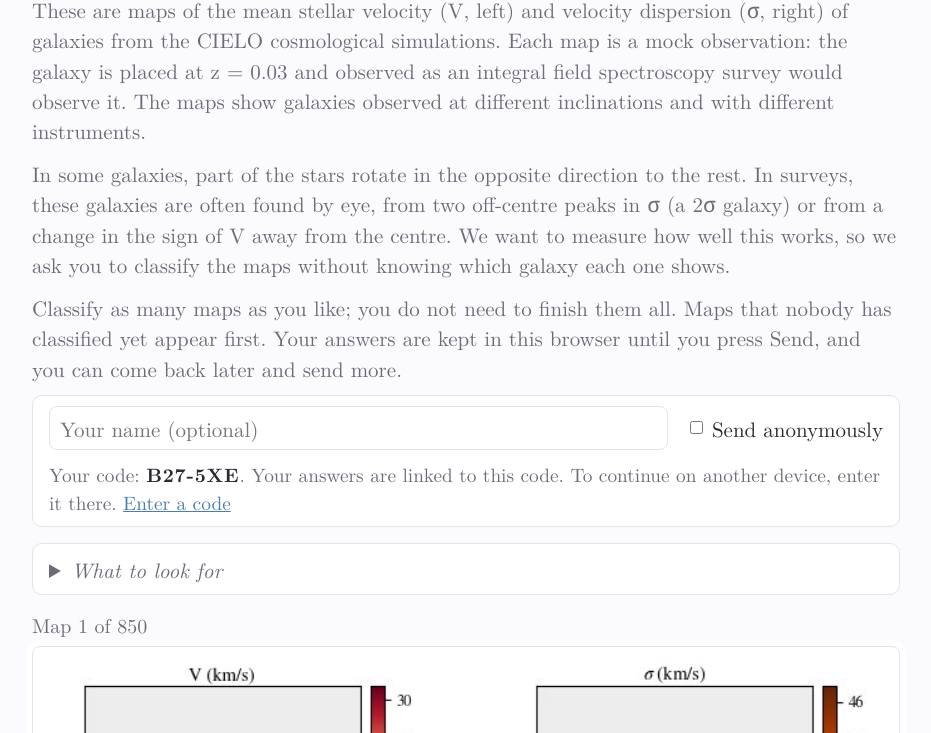
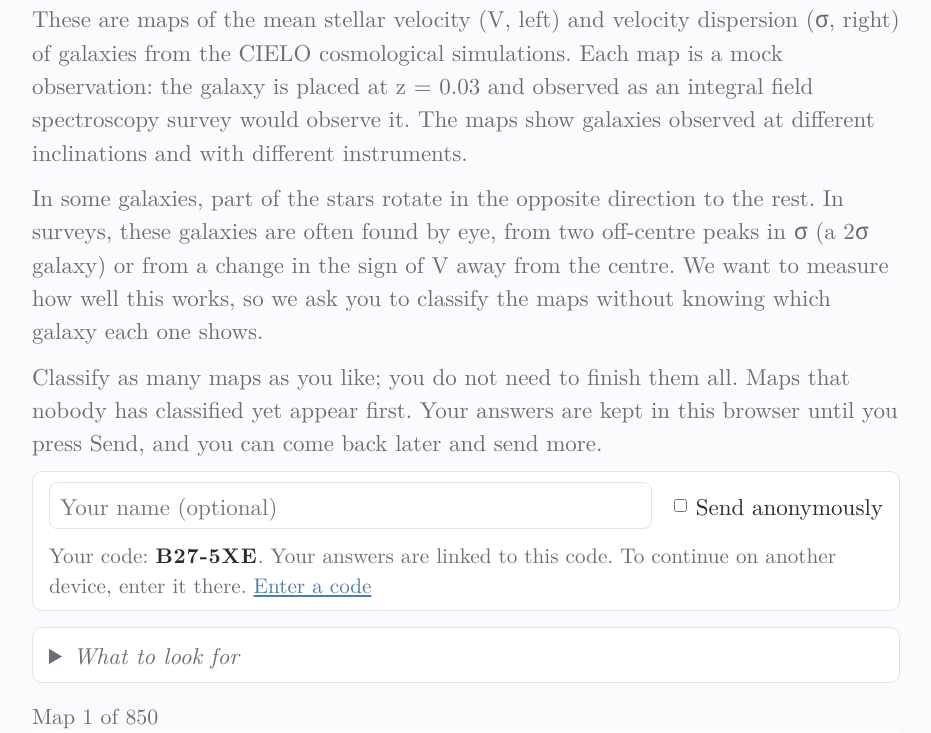
Before and after one commit to cicasanueva/cielo-maps, a plain HTML site: page index.html in a window 1280 px wide. Shown: the part 127-860 px from the top of the page, without its empty margins (174-1105 px from the left). Drawn offline with Linux system fonts and the light colour scheme; no server answers.

Commit message:
Text 2 px larger

```diff
--- a/index.html
+++ b/index.html
@@ -59,9 +59,9 @@ summary { cursor: pointer; font-style: italic; color: var(--muted); }
 .lang button { font: inherit; background: none; border: 0; padding: 0; color: var(--blue-ink); cursor: pointer; }
 .lang button[aria-pressed="true"] { color: var(--ink); cursor: default; }
 /* Latin Modern has a small x-height: larger text and a wider column on computer screens (the map grows with the column). */
-html { font-size: 18px; }
+html { font-size: 20px; }
 body { font-size: 1rem; }
-@media (min-width: 900px) { html { font-size: 21px; } .wrap { max-width: 900px; } }
+@media (min-width: 900px) { html { font-size: 23px; } .wrap { max-width: 900px; } }
 </style>
 </head>
 <body>
```
